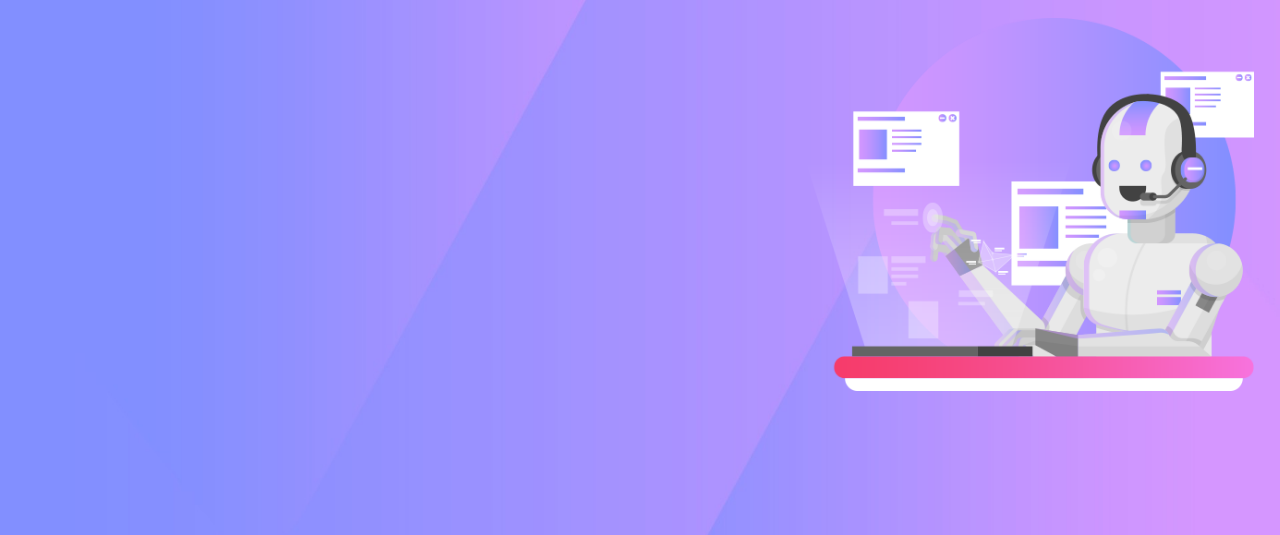
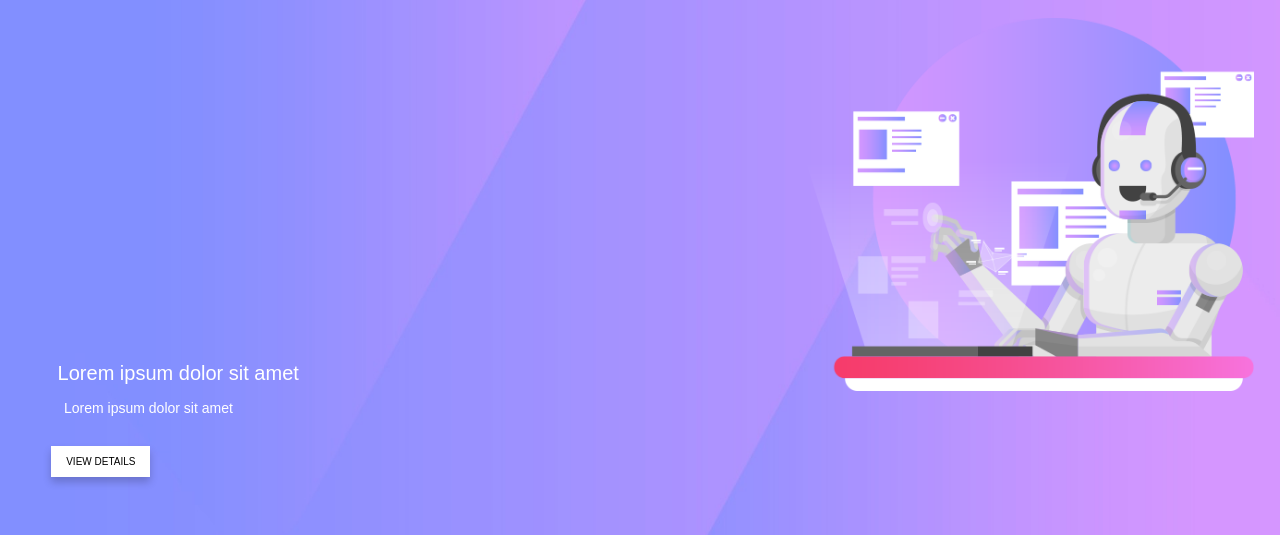
Before and after one commit to rahimaee/Company-template2, a plain HTML site: page index.html in a window 1280 px wide. Shown: the part 82-617 px from the top of the page. Drawn offline with Linux system fonts and the light colour scheme.

Commit message:
fix header

```diff
--- a/assets/css/MediaQ.css
+++ b/assets/css/MediaQ.css
@@ -83,8 +83,35 @@
     }
 
     div.bannerImg > img {
-        width: 50%;
-        padding: 100px 0px 0px 47%;
+        width: 45%;
+        padding: 100px 0px 0px 54%;
+    }
+
+    .bannerSubText {
+
+        font-size: 14px;
+        position: relative;
+        padding: 0px 0px 0px 5%;
+        bottom: 23%;
+    }
+
+    .bannerText {
+        padding: 15% 0px 0px 0px;
+        font-size: 17px;
+        font-weight: 300;
+        width: 45%;
+        position: relative;
+        bottom: 25%;
+        right: 23%;
+    }
+
+    .bannerBtn {
+
+        font-size: 10px;
+        padding: 10px 15px;
+        margin-left: 4%;
+        position: relative;
+        bottom: 20%;
     }
 
 }
@@ -92,6 +119,40 @@
 @media only screen and (min-width: 500px) {
     ul > li {
         padding-right: 5%;
+    }
+
+}
+
+@media only screen and (min-width: 600px) {
+    ul > li {
+        padding-right: 5%;
+    }
+
+    .bannerSubText {
+
+        font-size: 14px;
+        position: relative;
+        padding: 0px 0px 0px 5%;
+        bottom: 28%;
+    }
+
+    .bannerText {
+        padding: 15% 0px 0px 0px;
+        font-size: 20px;
+        font-weight: 300;
+        width: 45%;
+        position: relative;
+        bottom: 30%;
+        right: 23%;
+    }
+
+    .bannerBtn {
+
+        font-size: 10px;
+        padding: 10px 15px;
+        margin-left: 4%;
+        position: relative;
+        bottom: 24%;
     }
 
 }
@@ -127,7 +188,32 @@
         padding: 100px 0px 0px 43%;
     }
 
+    .bannerSubText {
 
+        font-size: 14px;
+        position: relative;
+        padding: 0px 0px 0px 5%;
+        bottom: 28%;
+    }
+
+    .bannerText {
+        padding: 15% 0px 0px 0px;
+        font-size: 20px;
+        font-weight: 300;
+        width: 45%;
+        position: relative;
+        bottom: 30%;
+        right: 23%;
+    }
+
+    .bannerBtn {
+
+        font-size: 10px;
+        padding: 10px 15px;
+        margin-left: 4%;
+        position: relative;
+        bottom: 24%;
+    }
 
 
 }
```
